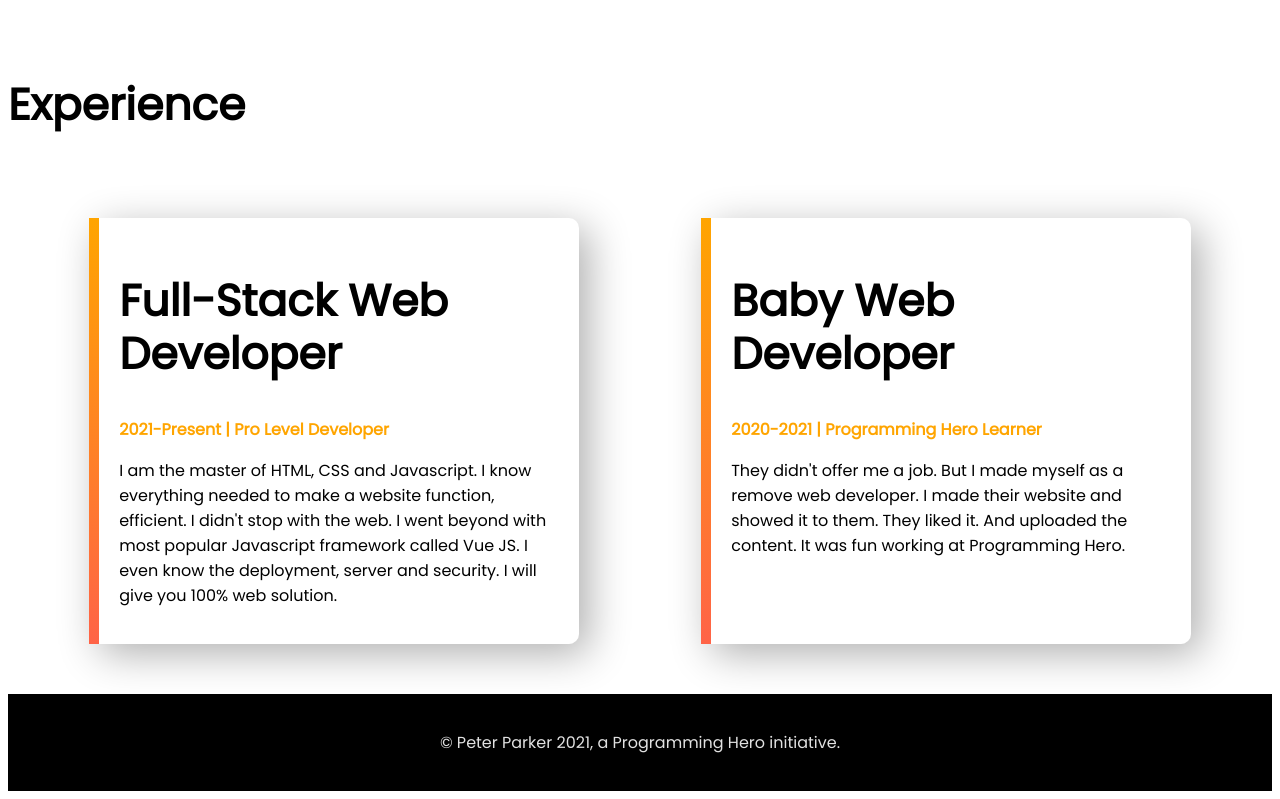
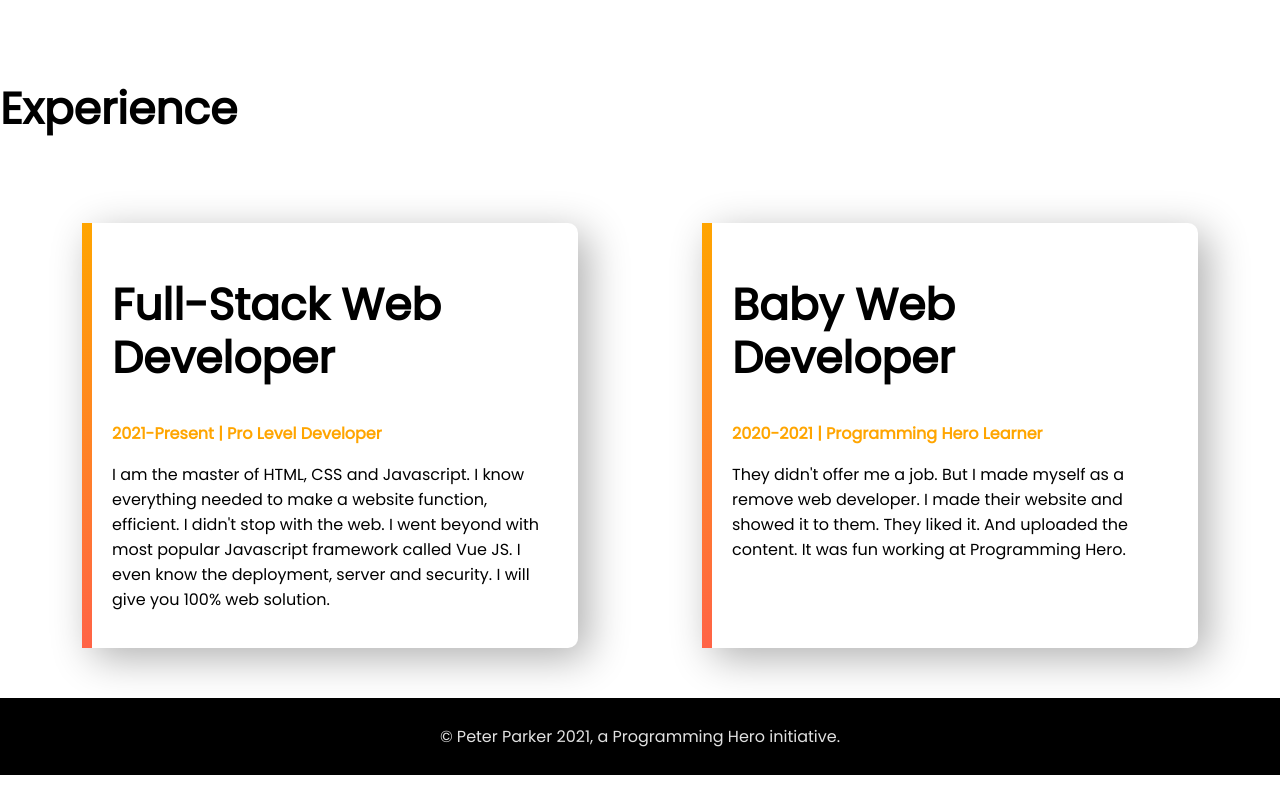
Before and after one commit to Farhad-hussain/developer-portfolio, a plain HTML site: page Index.html in a window 1280 px wide. Shown: the part 1136-1935 px from the top of the page. After the commit the page ends 1911 px from the top, so only its background shows below. Drawn offline with Linux system fonts and the light colour scheme.

Commit message:
website error fix

```diff
--- a/Index.html
+++ b/Index.html
@@ -52,7 +52,7 @@
         </div>
     </section>
     <section class="footer">
-        <p class="footer">© Peter Parker 2021, a Programming Hero initiative.</p>
+        <p class="footer-text">© Peter Parker 2021, a Programming Hero initiative.</p>
     </section>
 
 </body>
--- a/style.css
+++ b/style.css
@@ -1,4 +1,5 @@
 body{
+    margin: 0;
     font-family: 'Poppins', sans-serif;
 }
 h1{
```
